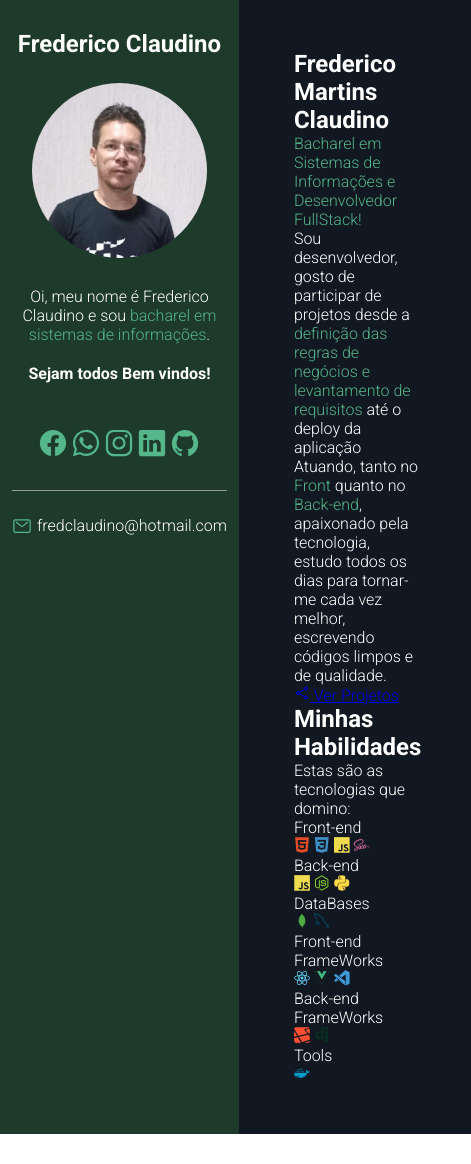
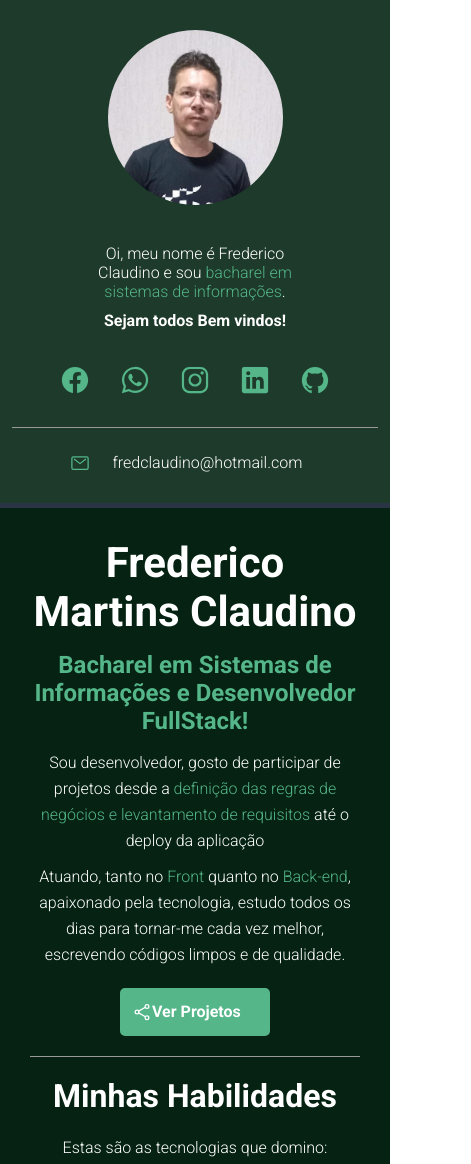
Before and after one commit to fredclaudino/fredclaudino, a plain HTML site: page index.html in a window 390 px wide. Shown: the top 1164 px of the page, 471 px wide, since content can reach past the window. Before the commit the page ends 1134 px from the top, so only its background shows below. Drawn offline with nearby package versions, Linux system fonts and the light colour scheme.

Commit message:
finalizando

```diff
--- a/css/style.css
+++ b/css/style.css
@@ -13,7 +13,7 @@
     --border-color: #999;
     --bio-bg-color: #1E3A2A;
     --bio-border-color: #293544;
-    --about-bg-color: #111821;
+    --about-bg-color: #052212;
 }
 
 /* Geral */
@@ -102,4 +102,133 @@
     color: var(--main-color);
     font-size: 20px;
     margin-right: 5px;
+    max-width: 20px;
 }
+
+/* about container */
+
+#name {
+    font-size: 42px;
+    margin-bottom: 15px;
+}
+
+#title {
+    font-size: 24px;
+    margin-bottom: 15px;
+    font-weight: bold;
+}
+
+.description {
+    max-width: 75%;
+    margin-bottom: 10px;
+}
+
+#btn-projects {
+    font-weight: bold;
+    font-size: 16px;
+    color: var(--main-text-color);
+    background-color: var(--main-color);
+    border: 2px solid var(--main-color);
+    border-radius: 5px;
+    text-decoration: none;
+    transition: .5s;
+    margin: 25px 0;
+    padding: 12px 10px;
+    width: 150px;
+    text-align: center;
+    display: flex;
+}
+
+#btn-projects ion-icon,
+#btn-projects sapn {
+    flex: 1 1 0
+}
+
+#btn-projects ion-icon {
+    font-size: 20px;
+    max-width: 20px;
+}
+#btn-projects:hover {
+    background-color: transparent;
+}
+
+#skills-section-title {
+    border-top: 1px solid var(--border-color);
+    padding-top: 20px;
+    margin-bottom: 20px;
+    font-size: 32px;
+}
+
+#skills-container {
+    display: flex;
+    flex-wrap: wrap;
+    margin-top: 25px;
+}
+
+.skills-box {
+    flex: 1 1 33%;
+    max-width: 33%;
+    margin-bottom: 35px;
+}
+
+.skills-title {
+    font-size: 24px;
+    margin-bottom: 25px;
+    font-weight: bold;
+    padding-left: 10px;
+    border-left: 5px solid var(--main-color);
+}
+
+.skills-box i {
+    font-size: 45px;
+    margin-right: 10px;
+}
+
+/* Mobile */
+@media(max-width: 450px) {
+    #container {
+        flex-direction: column;
+    }
+
+    #bio-container {
+        min-height: auto;
+        border-right: none;
+        border-bottom: 5px solid var(--bio-border-color);
+    }
+
+    #bio-container h2{
+        display: none;
+    }
+
+    #bio-container p{
+        max-width: 60%;
+        margin: 10px auto;
+    }
+
+    #about-container {
+        text-align: center;
+        padding: 30px;
+    }
+
+    #about-container .description{
+        margin: 10px auto;
+        max-width: 100%;
+        line-height: 26px;
+    }
+
+    #btn-projects {
+        margin: 20px auto;
+    }
+
+    .skills-box {
+        flex: 1 1 100%;
+        max-width: 100%;
+        margin-bottom: 40px;
+        text-align: left;
+    }
+
+    .skills-box i {
+        font-size: 60px;
+    }
+
+}
```
